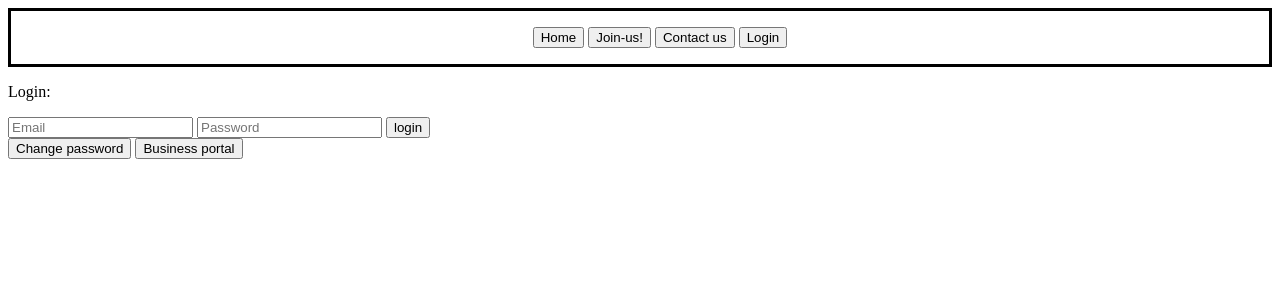
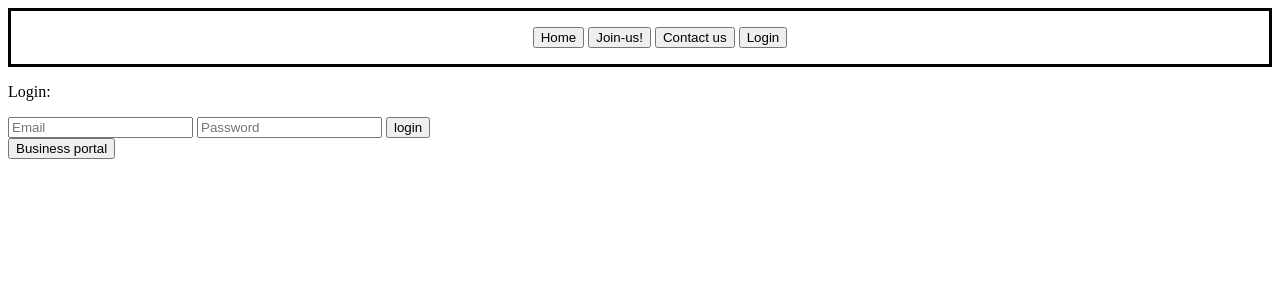
Before and after one commit to hzville/Foodilo-Tsoha-2021, a Python web app: template templates/login.html in a window 1280 px wide. Shown: the top 300 px of the page. Run offline with Jinja, Linux system fonts and the light colour scheme; the template is opened without the code that fills it, so the values that code supplies are empty.

Commit message:
Added more

```diff
--- a/static/scripts/scripts.js
+++ /dev/null
@@ -1,5 +0,0 @@
-// document.getElementById("join-us").addEventListener("click", enterJoinUs());
-
-// function enterJoinUs(){
-//     // window.location.href ="/join-us";
-// }
--- a/templates/login.html
+++ b/templates/login.html
@@ -59,7 +59,6 @@
                 <input type="submit" value="login">
                 </form>
 
-                <button onclick="location.href='change-password'">Change password</button>
 
                 <button onclick="location.href='/business-portal'">Business portal</button>
 
```
